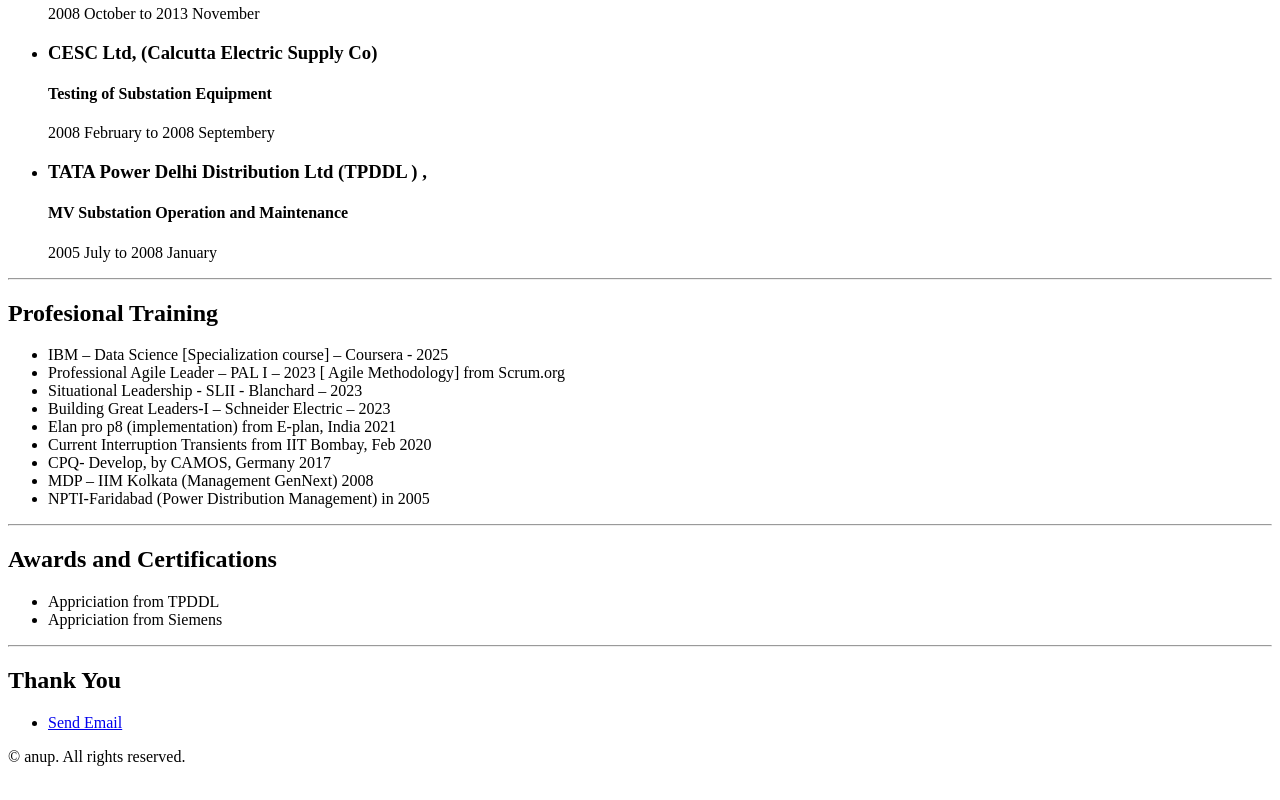
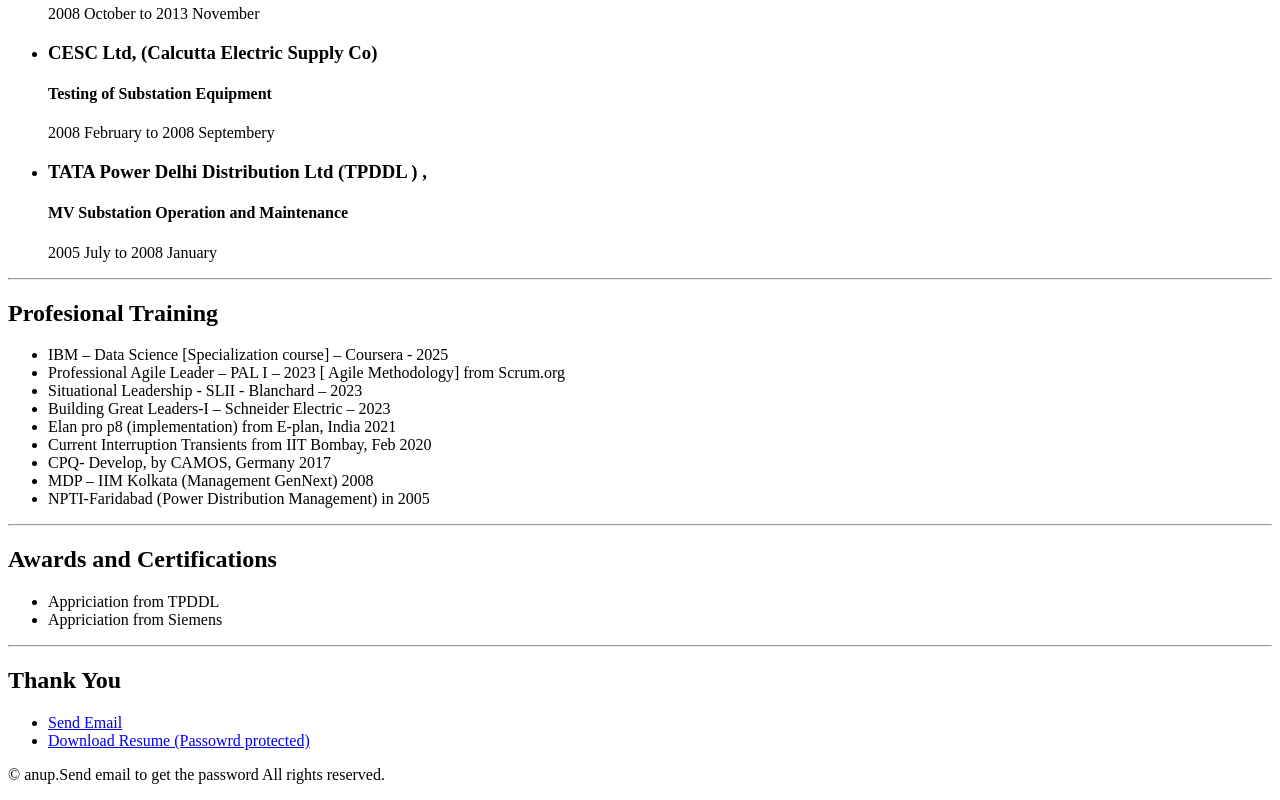
Before and after one commit to goanup/resume, a plain HTML site: page index.html in a window 1280 px wide. Shown: the part 970-1770 px from the top of the page. Drawn offline with Linux system fonts and the light colour scheme.

Commit message:
Update index.html

```diff
--- a/index.html
+++ b/index.html
@@ -97,10 +97,10 @@
   <h2>Thank You</h2>
   <ul>
     <li><a href="mailto:goanup@gmail.com">Send Email</a> </li>
-
+    <li><a href="./assets/resume/Resume.zip">Download Resume (Passowrd protected) </a></li>
   </ul>
   <footer>
-    <p>© anup. All rights reserved.</p>
+    <p>© anup.Send email to get the password All rights reserved.</p>
   </footer>
 
 
```
